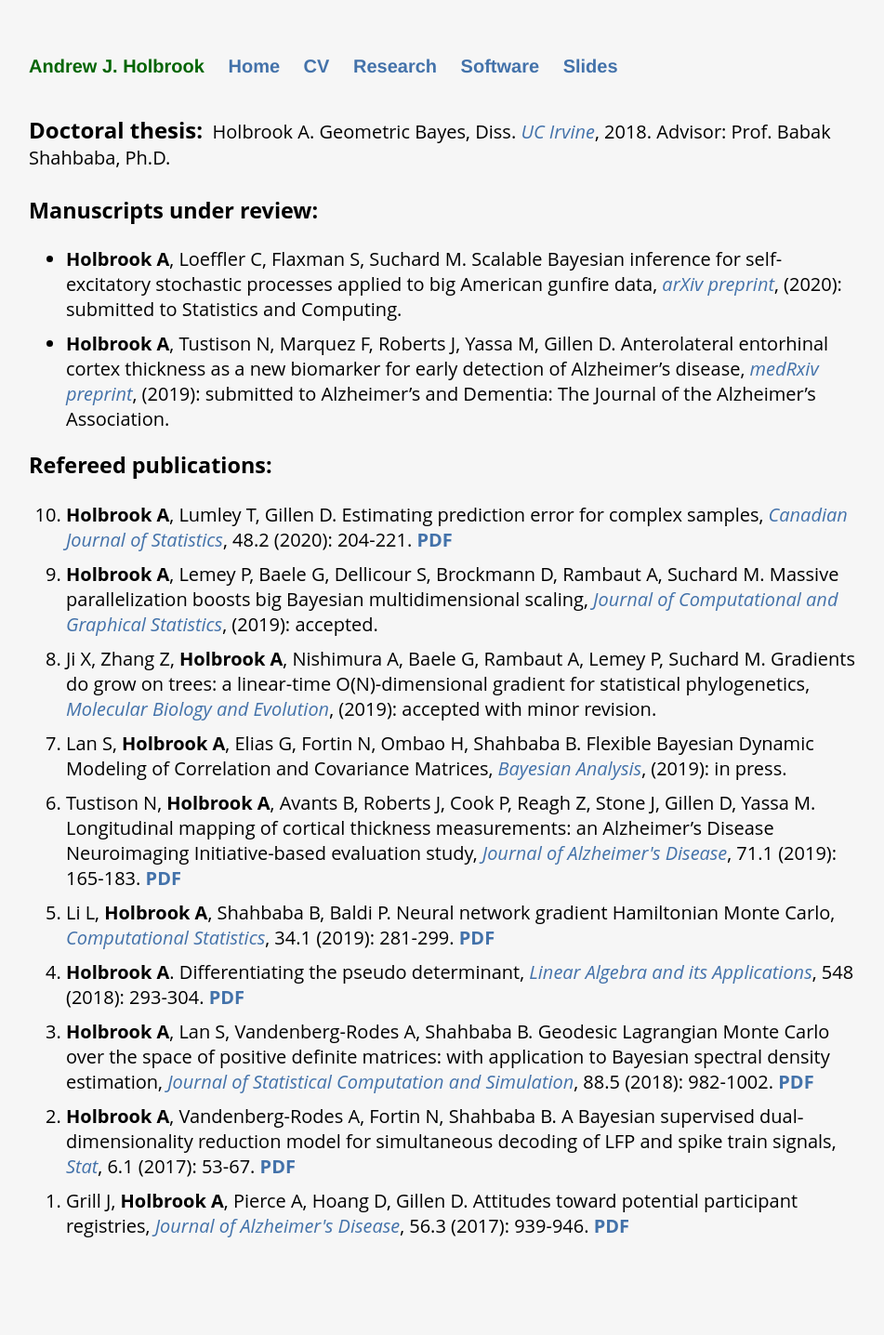
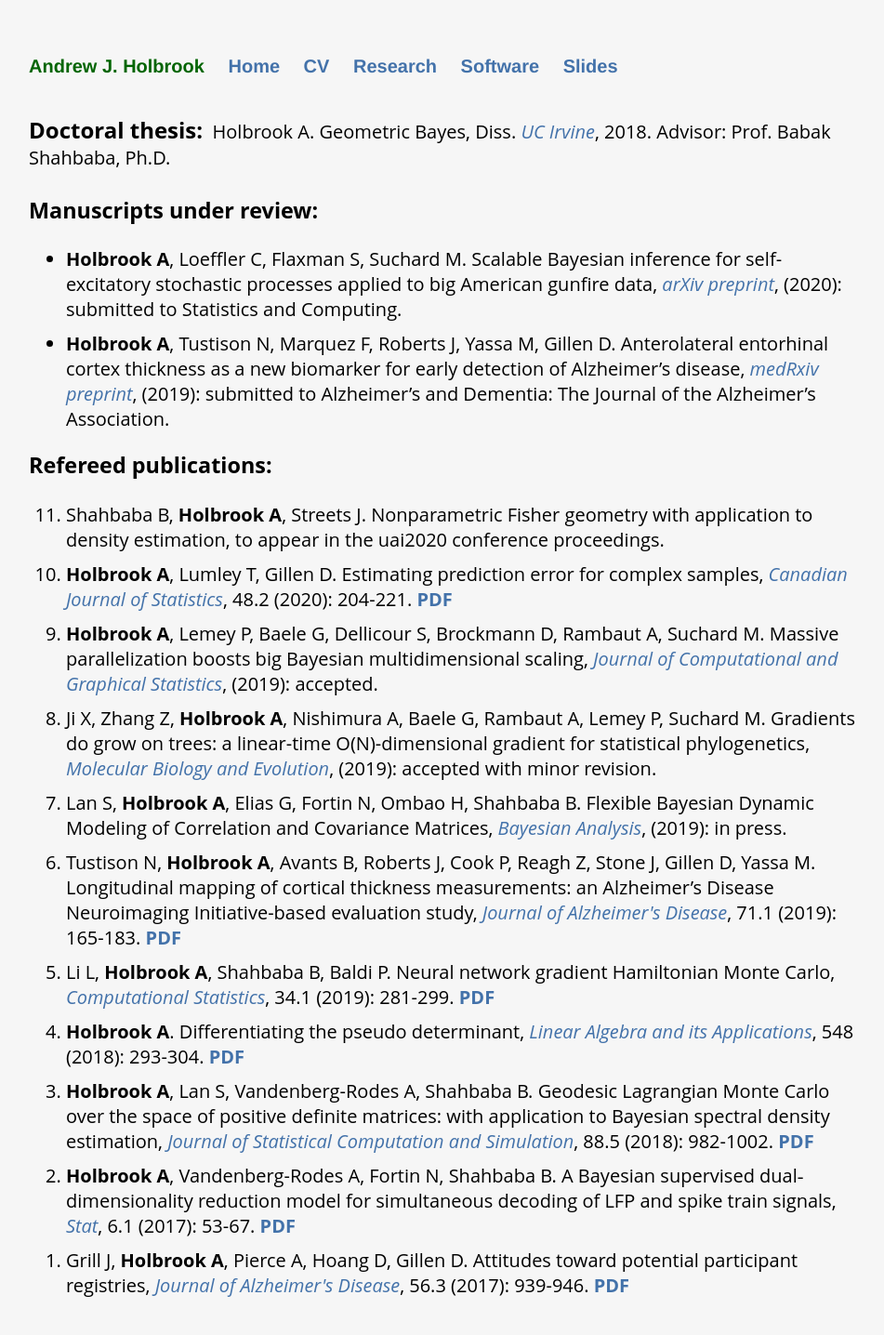
Before and after one commit to andrewjholbrook/andrewjholbrook.github.io, a Jekyll site: the page built from research.html, in a window 1280 px wide. Shown: the whole page at 93% size, without its empty margins (161-1112 px from the left). Built offline with Jekyll 4.4.1, drawn with Linux system fonts in a browser that asks for light colours; a style sheet for code colours, icons or effects is not loaded; before the commit the page ends 1372 px from its top, so only the background shows below that.

Commit message:
Update research.html

```diff
--- a/research.html
+++ b/research.html
@@ -18,6 +18,7 @@
   <h3>Refereed publications:</h3>
 
   <ol id="pubs" reversed>
+        <li> Shahbaba B, <b>Holbrook A</b>, Streets J. Nonparametric Fisher geometry with application to density estimation, to appear in the uai2020 conference proceedings.
             <li> <b>Holbrook A</b>, Lumley T, Gillen D. Estimating prediction error for complex samples, <i><a href="https://doi.org/10.1002/cjs.11527" target="_blank">Canadian Journal of Statistics</a></i>, 48.2 (2020): 204-221. <a href="papers/HTE.pdf" target="_blank"><b>PDF</b></a>
                 <li> <b>Holbrook A</b>, Lemey P, Baele G, Dellicour S, Brockmann D, Rambaut A, Suchard M. Massive parallelization boosts big Bayesian multidimensional scaling, <i><a href="https://arxiv.org/abs/1905.04582" target="_blank">Journal of Computational and Graphical Statistics</a></i>, (2019): accepted.
                 <li> Ji X, Zhang Z, <b>Holbrook A</b>, Nishimura A, Baele G, Rambaut A, Lemey P, Suchard M. Gradients do grow on trees: a linear-time O(N)-dimensional gradient for statistical phylogenetics, <i><a href="https://arxiv.org/abs/1905.12146" target="_blank">Molecular Biology and Evolution</a></i>, (2019): accepted with minor revision.
```
